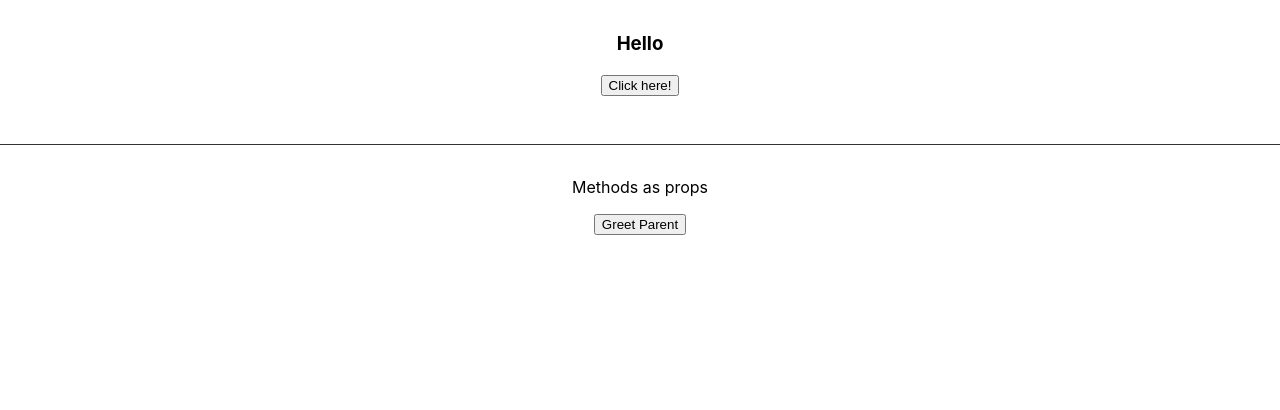
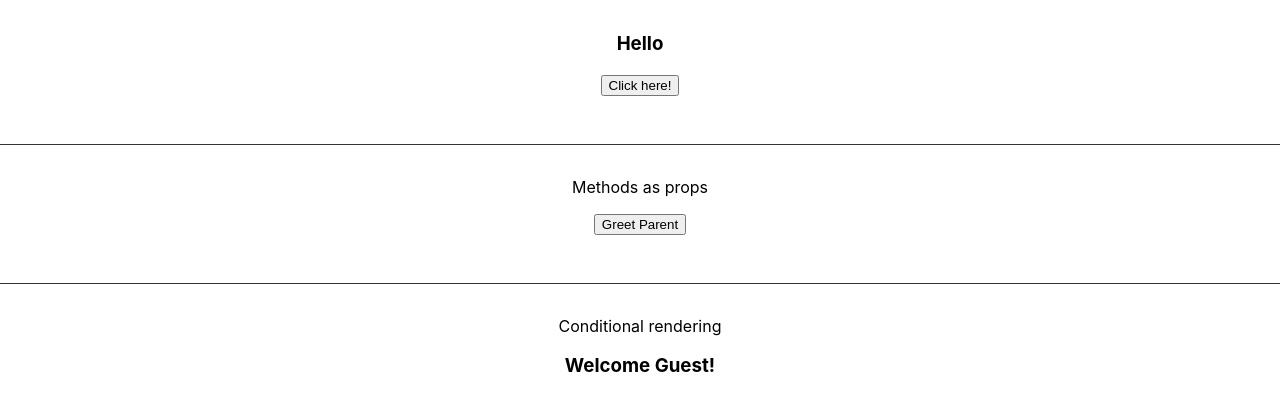
Before and after one commit to Unit-Git/ReactJS-beginner-Codevolution, a React (Create React App) app: page / in a window 1280 px wide. Shown: the top 410 px of the page. Built offline with nearby package versions, Linux system fonts and the light colour scheme.

Commit message:
Conditional rendering

```diff
--- a/src/App.js
+++ b/src/App.js
@@ -2,6 +2,7 @@ import React from 'react';
 import './App.css';
 import EventBind from './components/EventBind';
 import ParentConmponent from './components/ParentConmponent';
+import UserGreeting from './components/UserGreeting';
 // import Message from './components/Message';
 // import Counter from './components/Counter';
 // import FunctionClick from './components/FunctionClick';
@@ -28,6 +29,11 @@ function App() {
 			<p>Methods as props</p>
 			<p></p>
 			<ParentConmponent />
+			<div style={devider}></div>
+			<p>Conditional rendering</p>
+			<p></p>
+
+			<UserGreeting />
 		</div>
 	);
 }
--- /dev/null
+++ b/src/components/UserGreeting.jsx
@@ -0,0 +1,41 @@
+import React, { Component, Fragment } from 'react';
+
+class UserGreeting extends Component {
+	constructor(props) {
+		super(props);
+
+		this.state = {
+			isloggedIn: false,
+		};
+	}
+
+	render() {
+		const { isloggedIn } = this.state;
+
+		// let message;
+		// if (!isloggedIn) {
+		// 	message = <h3>Welcome Guest!</h3>;
+		// } else {
+		// 	message = <h3>Welcome Abhay!</h3>;
+		// }
+
+		// if (isloggedIn) {
+		// 	return <h3>Welcome Abhay!</h3>;
+		// } else {
+		// 	return <h3>Welcome Guest!</h3>;
+		// }
+
+		// return <Fragment>{message}</Fragment>;
+		return isloggedIn ? (
+			<Fragment>
+				<h3>Welcome Abhay!</h3>
+			</Fragment>
+		) : (
+			<Fragment>
+				<h3>Welcome Guest!</h3>
+			</Fragment>
+		);
+	}
+}
+
+export default UserGreeting;
```
